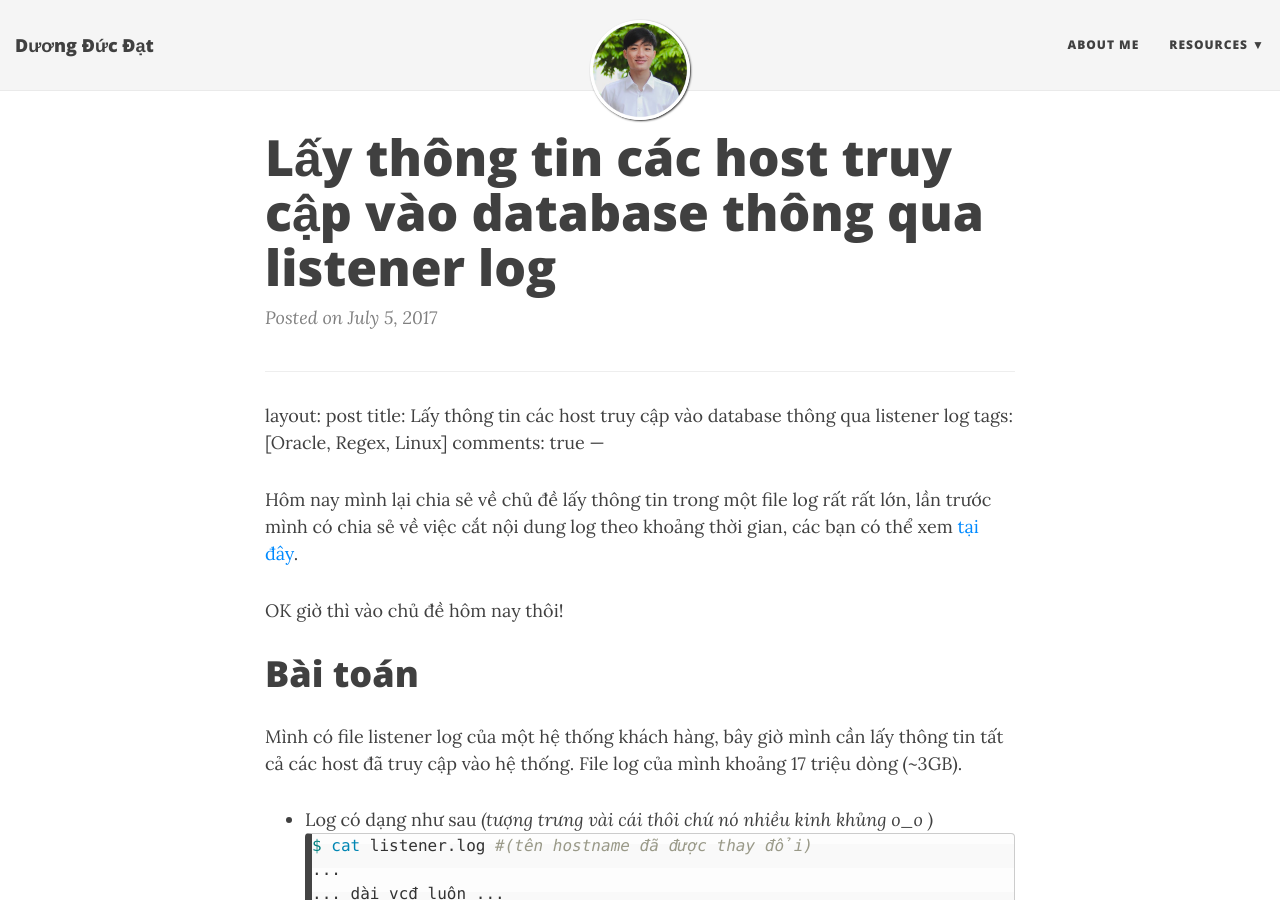
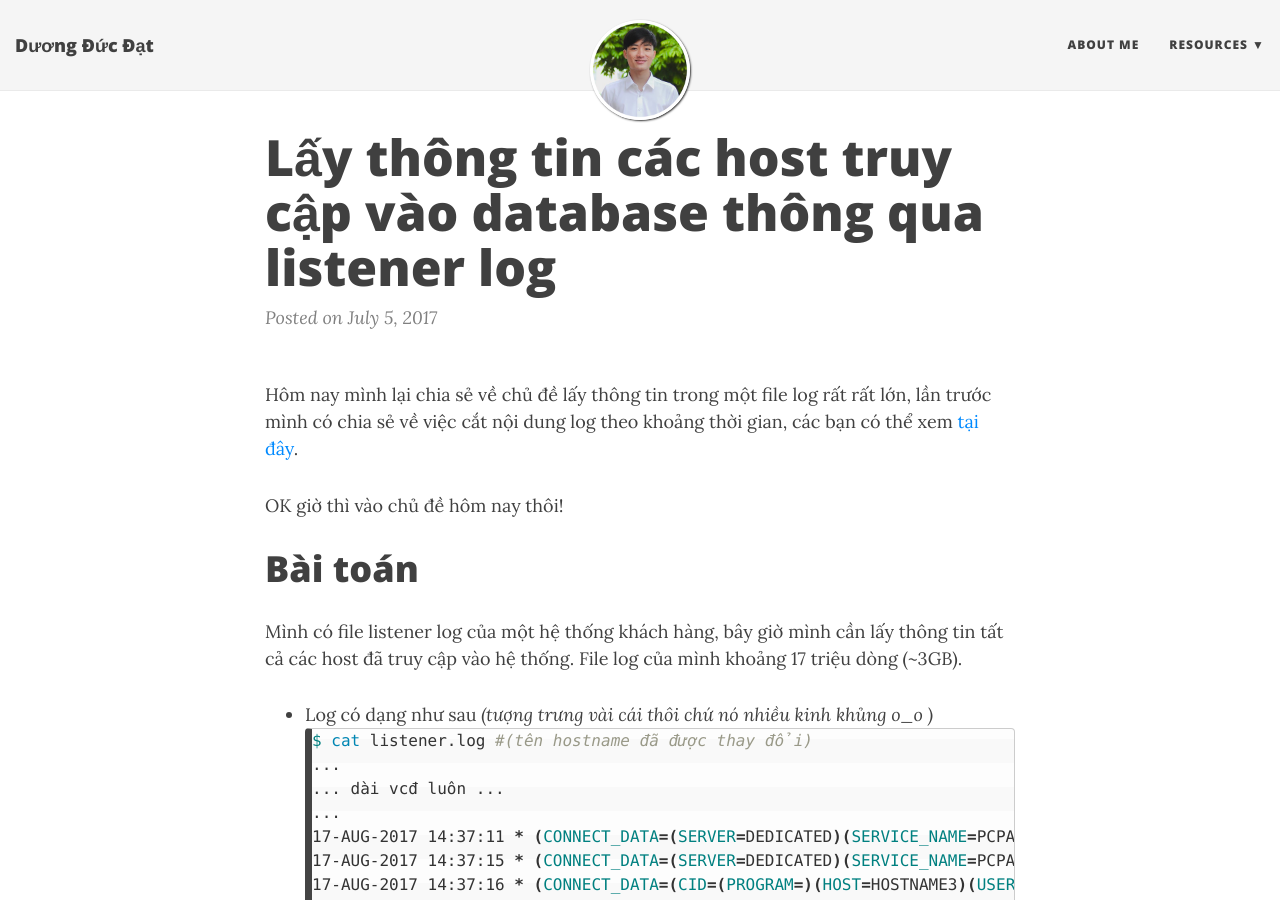
Before and after one commit to noobfromvn/noobfromvn.github.io, a Jekyll site: the page built from _posts/2017-07-05-lay-thong-tin-host-listener-log.md, in a window 1280 px wide and 900 px high. Built offline with Jekyll 4.4.1, drawn with Linux system fonts in a browser that asks for light colours; nearby versions of some CDN libraries; comment, search, counter and statistics services are not loaded.

Commit message:
Update 2017-07-05-lay-thong-tin-host-listener-log.md

```diff
--- a/_posts/2017-07-05-lay-thong-tin-host-listener-log.md
+++ b/_posts/2017-07-05-lay-thong-tin-host-listener-log.md
@@ -1,11 +1,3 @@
----
-layout: post
-title: Lấy thông tin các host truy cập vào database thông qua listener log
-tags: [Oracle, Regex, Linux]
-comments: true
----
-
-
 ---
 layout: post
 title: Lấy thông tin các host truy cập vào database thông qua listener log
```
